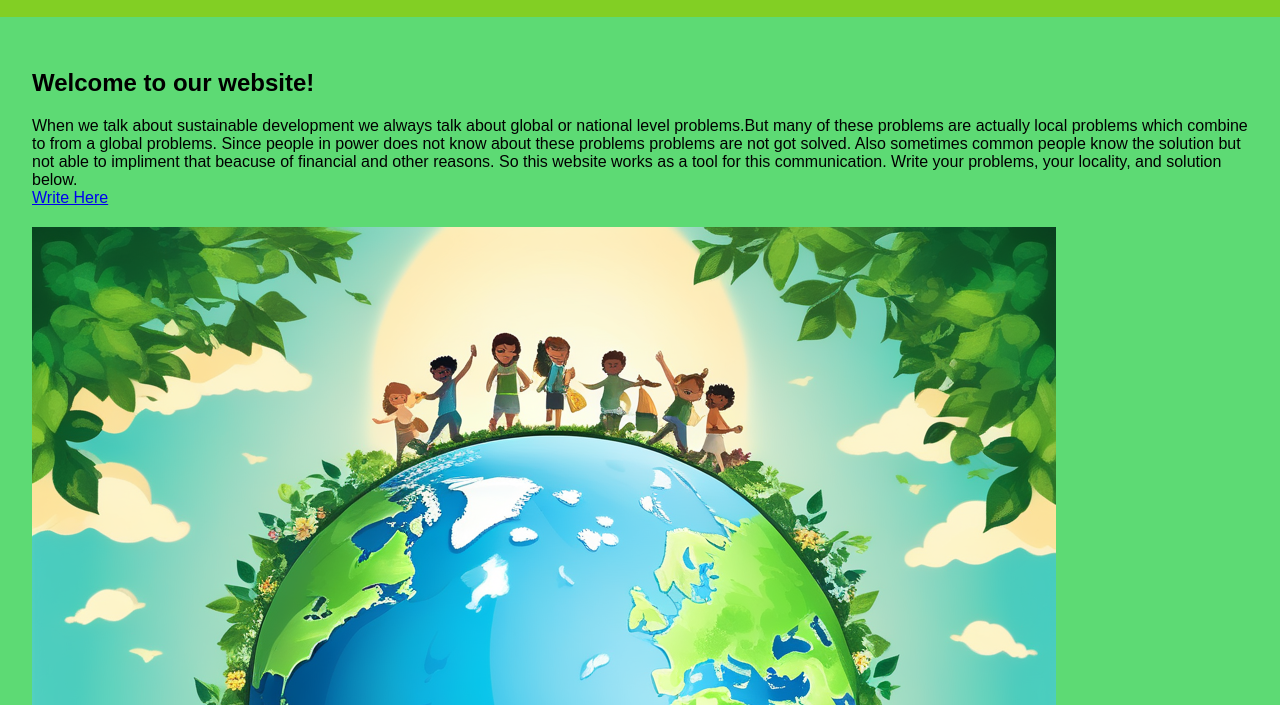
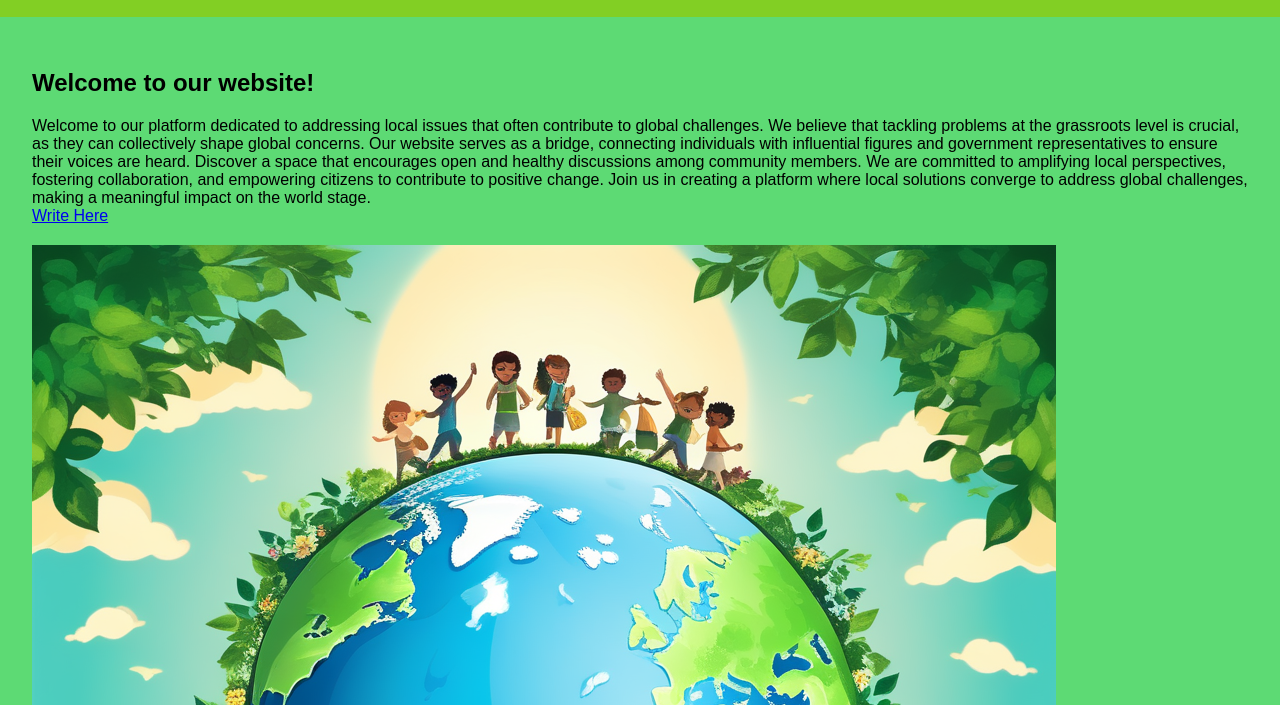
Before and after one commit to Sudhish23/GreenWarriors, a plain HTML site: page index.html in a window 1280 px wide. Shown: the part 95-800 px from the top of the page. Drawn offline with Linux system fonts and the light colour scheme.

Commit message:
Update index.html

```diff
--- a/index.html
+++ b/index.html
@@ -44,17 +44,10 @@
     <main>
         <section>
             <h2>Welcome to our website!</h2>
-            <p>When we talk about sustainable development we always
-               talk about global or national level problems.But many
-               of these problems are actually local problems which
-               combine to from a global problems. Since people in
-               power does not know about these problems  problems
-               are not got solved. Also sometimes common people know
-               the solution but not able to impliment that beacuse of
-               financial and other reasons. So this website works as a
-               tool for this communication. Write your problems, your
-               locality, and solution below.</br>
-               <a href="./page2.html">Write Here</a>
+
+<p>Welcome to our platform dedicated to addressing local issues that often contribute to global challenges. We believe that tackling problems at the grassroots level is crucial, as they can collectively shape global concerns. Our website serves as a bridge, connecting individuals with influential figures and government representatives to ensure their voices are heard.
+
+Discover a space that encourages open and healthy discussions among community members. We are committed to amplifying local perspectives, fostering collaboration, and empowering citizens to contribute to positive change. Join us in creating a platform where local solutions converge to address global challenges, making a meaningful impact on the world stage.</br>               <a href="./page2.html">Write Here</a>
 
 
             </p>
```
